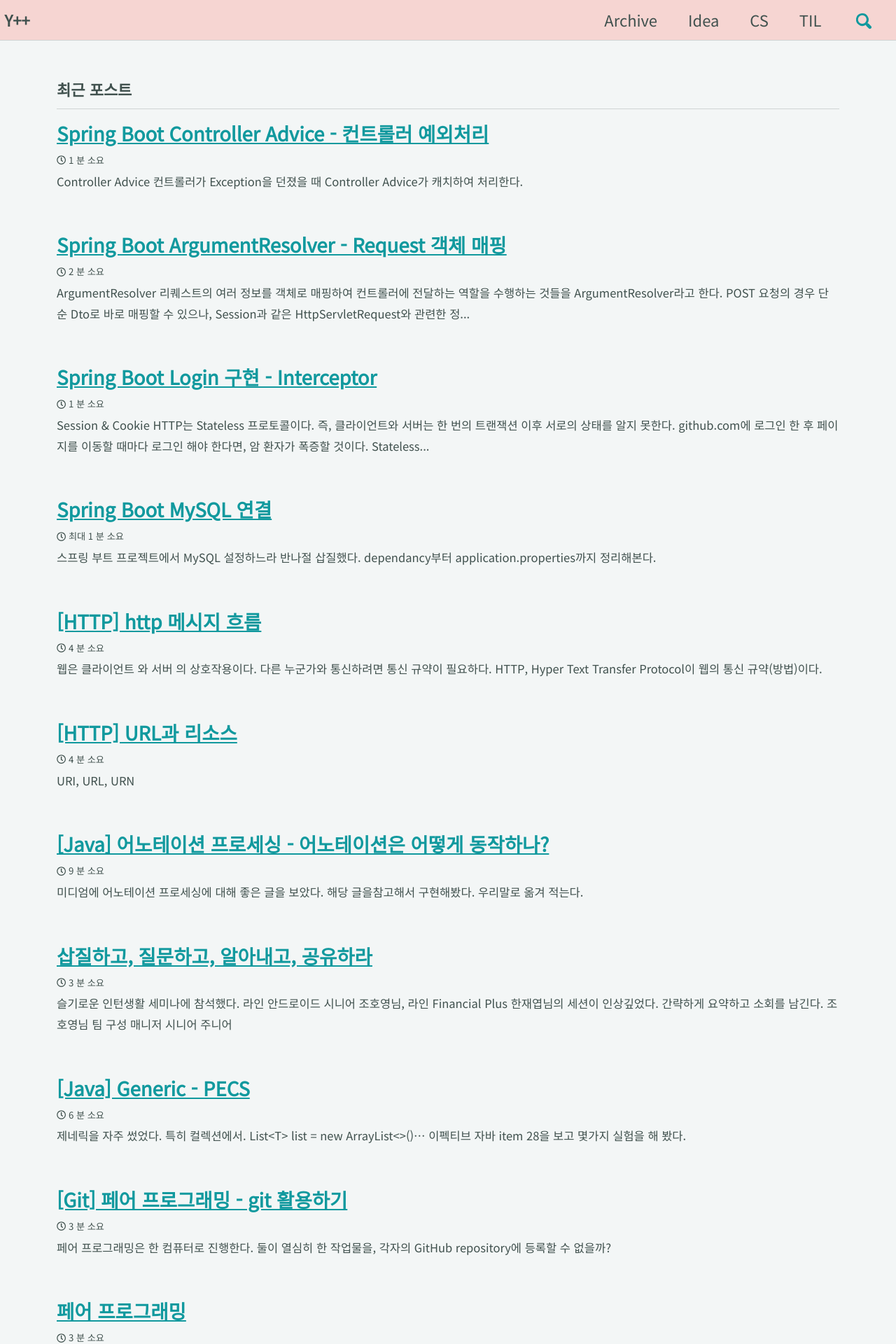
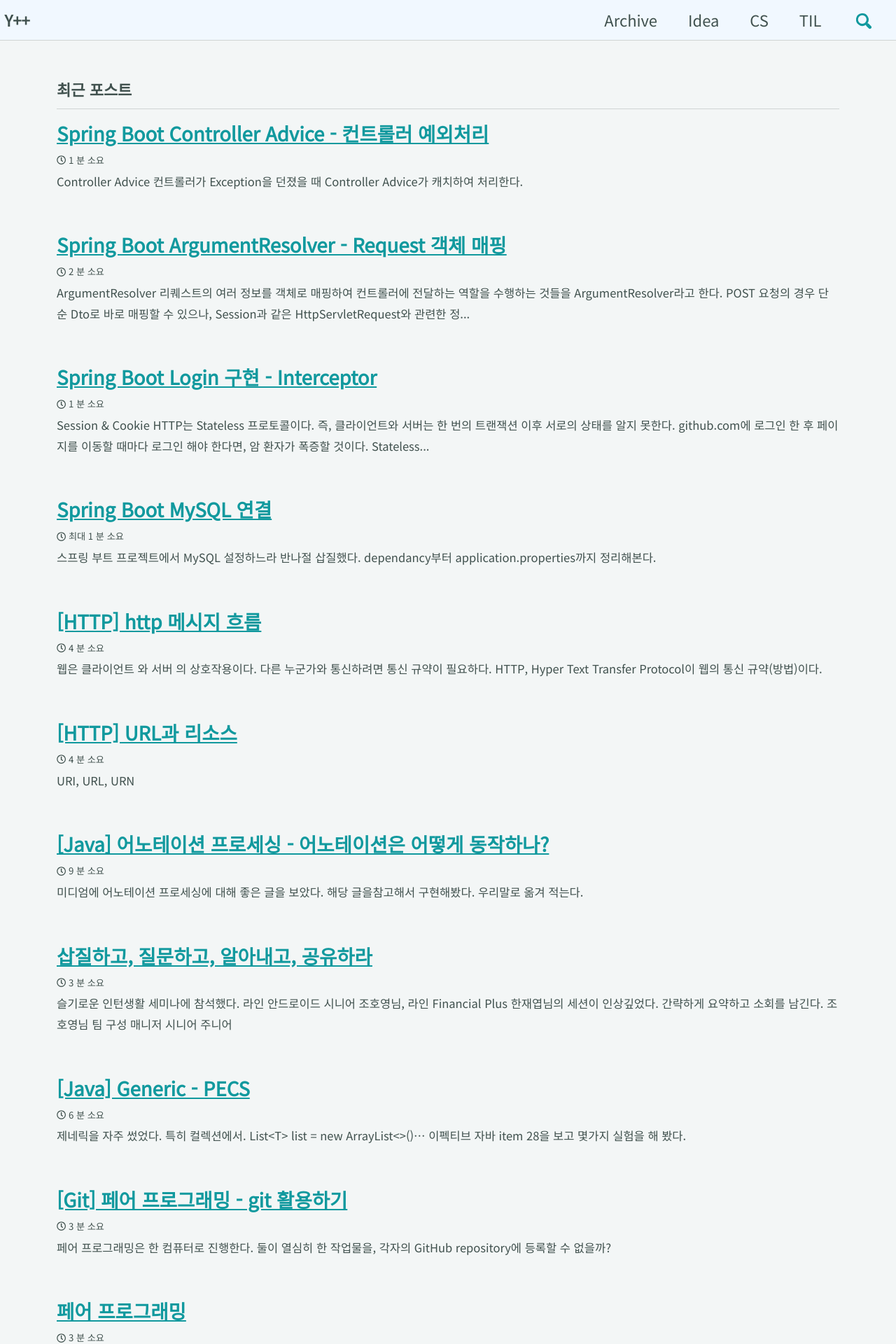
Before and after one commit to andole87/andole87.github.io, a Jekyll site: the page built from index.html, in a window 1280 px wide. Shown: the top 1920 px of the page at 70% size. Built offline with Jekyll 4.4.1, drawn with Linux system fonts in a browser that asks for light colours; cached includes are drawn as plain includes; the list of posts is cut into pages by our own code.

Commit message:
css: masthead

```diff
--- a/_sass/minimal-mistakes/_masthead.scss
+++ b/_sass/minimal-mistakes/_masthead.scss
@@ -10,7 +10,7 @@
   -webkit-animation-delay: 0.15s;
   animation-delay: 0.15s;
   z-index: 20;
-  background-color: #ff6f613d;
+  background-color: #f1f8ff;
 
   &__inner-wrap {
     @include clearfix;
```
